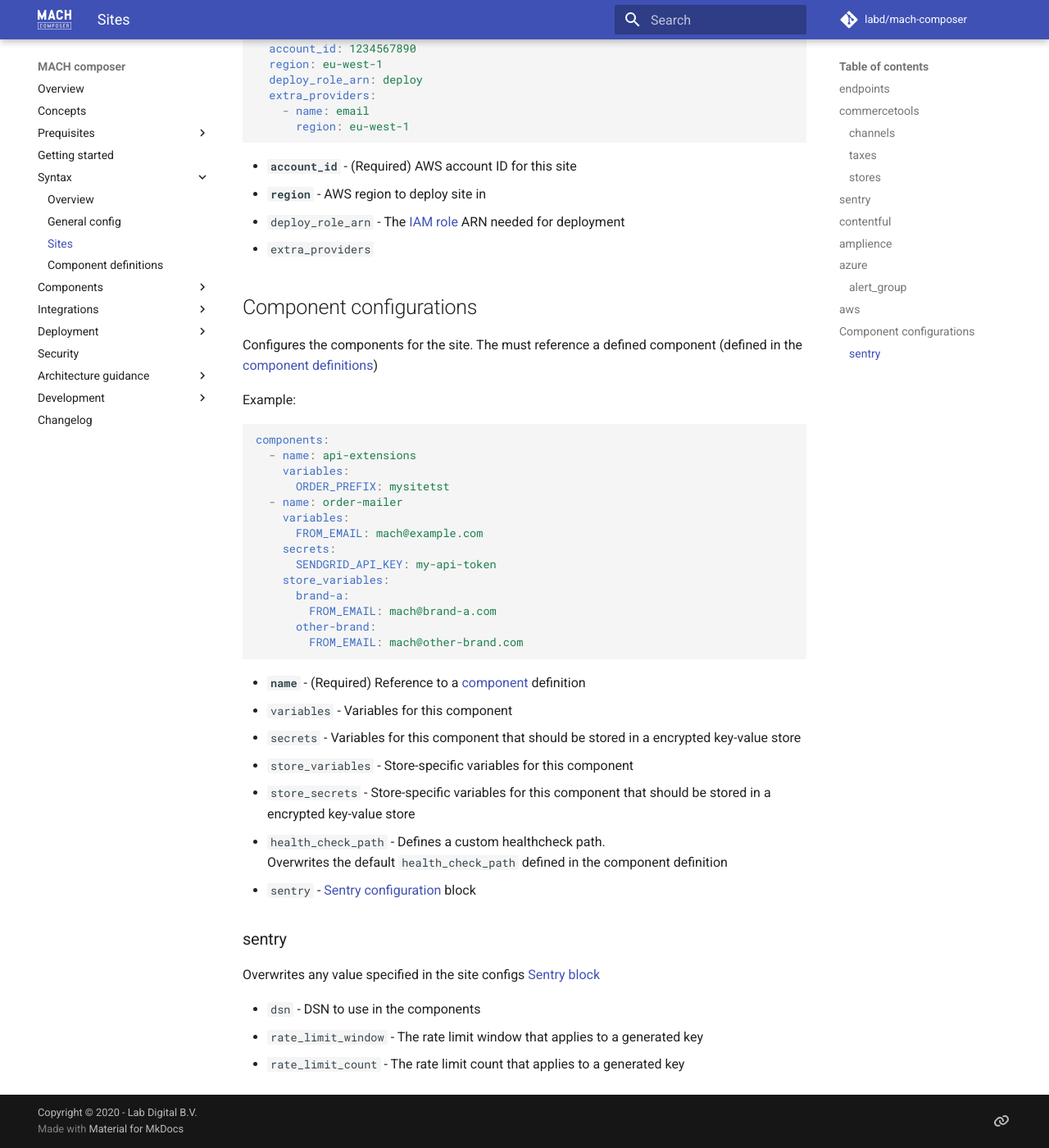
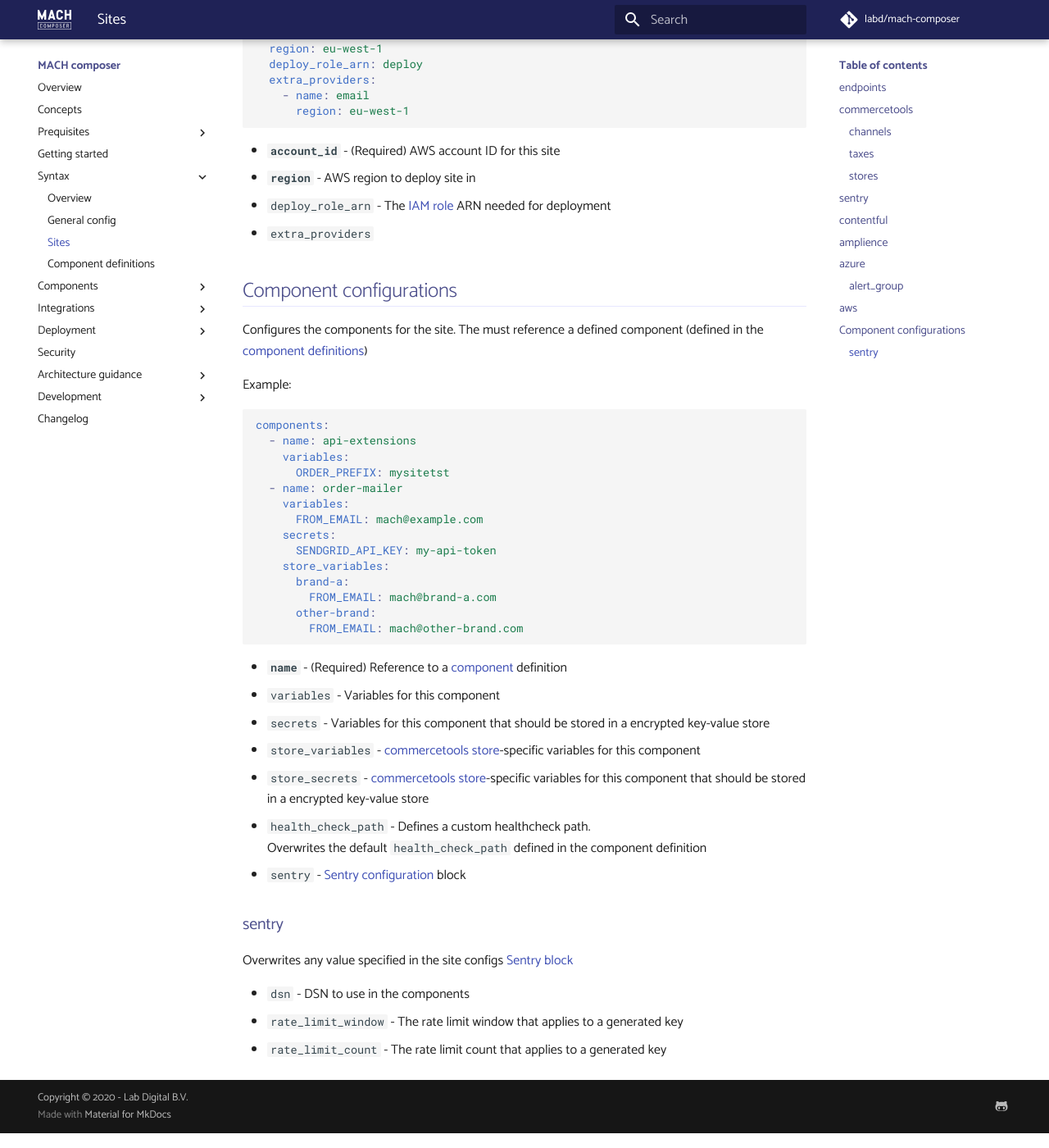
Before and after one commit to mach-composer/mach-composer-cli, an MkDocs documentation site: the page built from docs/src/syntax/sites.md, in a window 1280 px wide and 1400 px high, scrolled down 5414 px. Shown: the whole window at 82% size. Built offline with MkDocs 1.6.1 and Material for MkDocs 9.7.7, drawn with Linux system fonts in a browser that asks for light colours; a script that is not in the unit is left out; comment, search, counter and statistics services are not loaded.

Commit message:
Docs improvements

```diff
--- a/docs/mkdocs.yml
+++ b/docs/mkdocs.yml
@@ -60,6 +60,7 @@ extra_javascript:
   - _js/mermaid-init.js
 
 extra_css:
+  - _css/custom.css
   - _css/tasklist.css
   - _css/mermaid.css
   - _css/tabbed.css
@@ -75,12 +76,13 @@ theme:
     primary: 'indigo'
     accent: 'indigo'
   font:
-    text: 'Roboto'
+    text: 'Catamaran'
     code: 'Roboto Mono'
 
 extra:
   social:
     - type: 'link'
+      icon: fontawesome/brands/github-alt
       link: 'https://labdigital.nl/'
 
 markdown_extensions:
--- a/docs/requirements.txt
+++ b/docs/requirements.txt
@@ -1,5 +1,5 @@
-mkdocs==1.0.4
-mkdocs-material==3.1.0
+mkdocs==1.1.2
+mkdocs-material==6.2.5
 pymdown-extensions==7.1
 mkdocs-mermaid-plugin==0.1.1
 fontawesome-markdown==0.2.6
--- /dev/null
+++ b/docs/src/_css/custom.css
@@ -0,0 +1,19 @@
+:root {
+    --color-mach-blue: #4d4f8c;
+}
+
+:root>* {
+    --md-default-fg-color--light: var(--color-mach-blue);
+}
+
+.md-header {
+    --md-primary-fg-color: #1f2256;
+}
+
+h2, h3 {
+    color: var(--color-mach-blue);
+}
+
+h2 {
+    border-bottom: 1px solid #e7e7ff;
+}
--- a/docs/src/syntax/sites.md
+++ b/docs/src/syntax/sites.md
@@ -250,8 +250,8 @@ components:
 - **`name`** - (Required) Reference to a [component](./components.md) definition
 - `variables` - Variables for this component
 - `secrets` - Variables for this component that should be stored in a encrypted key-value store
-- `store_variables` - Store-specific variables for this component
-- `store_secrets` - Store-specific variables for this component that should be stored in a encrypted key-value store
+- `store_variables` - [commercetools store](#stores)-specific variables for this component
+- `store_secrets` - [commercetools store](#stores)-specific variables for this component that should be stored in a encrypted key-value store
 - `health_check_path` - Defines a custom healthcheck path.<br>
   Overwrites the default `health_check_path` defined in the component definition
 - `sentry` - [Sentry configuration](#sentry_1) block
```
Also changed, not shown: docs/src/roadmap.md (deleted, +0 -29 lines).
